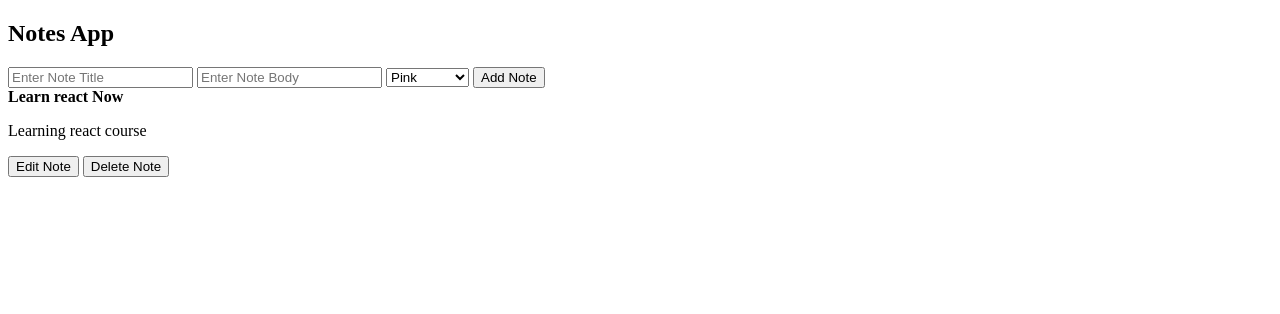
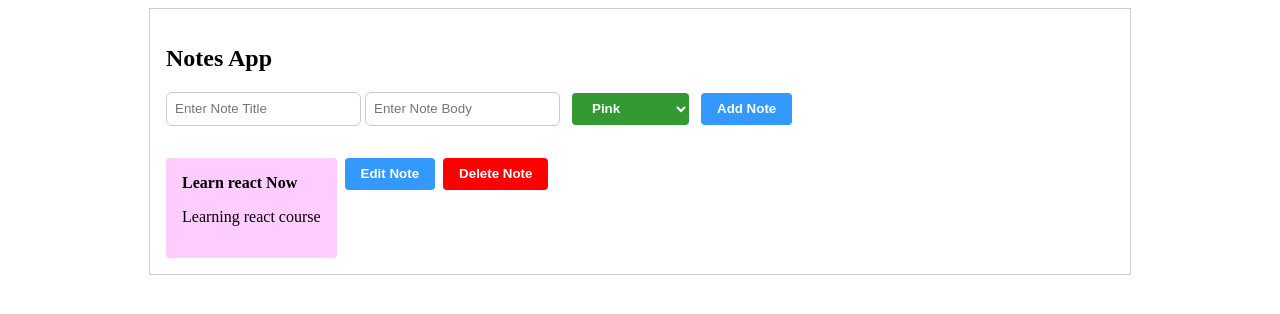
Before and after one commit to darzu84/Note-App, a plain HTML site: page index.html in a window 1280 px wide. Drawn offline with Linux system fonts and the light colour scheme.

Commit message:
Styled the note app

```diff
--- a/index.html
+++ b/index.html
@@ -4,6 +4,7 @@
     <meta charset="UTF-8" />
     <meta http-equiv="X-UA-Compatible" content="IE=edge" />
     <meta name="viewport" content="width=device-width, initial-scale=1.0" />
+    <link rel="stylesheet" href="styles.css" />
     <title>Note App</title>
   </head>
   <body>
--- /dev/null
+++ b/styles.css
@@ -0,0 +1,56 @@
+#notes {
+    border: 1px solid #ccc;
+    padding: 16px;
+    max-width: 75%;
+    margin: auto;
+
+}
+.note{
+    margin-top: 16px;
+    display: flex;
+    align-items: flex-start;
+
+}
+
+.inputs {
+    margin-bottom: 16px;
+}
+
+.text{
+    background:#ffccff;
+    padding: 16px;
+    border-radius: 4px;
+    width: calc(100%-250px);
+
+}
+
+input{
+    height: 32px;
+    border: 1px solid #ccc;
+    padding: 0 8px;
+    border-radius: 6px;
+    margin-bottom: 16px;
+    width: calc(50-152px);
+}
+
+button, select {
+    height: 32px;
+    margin-left: 8px;
+    outline: none;
+    border: none;
+    border-radius: 4px;
+    font-weight: bold;
+    padding: 4px 16px;
+    color: #fff;
+
+}
+.add {
+    background:#3399ff;
+}
+
+.delete {
+    background: red;
+}
+.edit, select {
+    background:#339933;
+}
```
Also changed, not shown: style.css (deleted).
